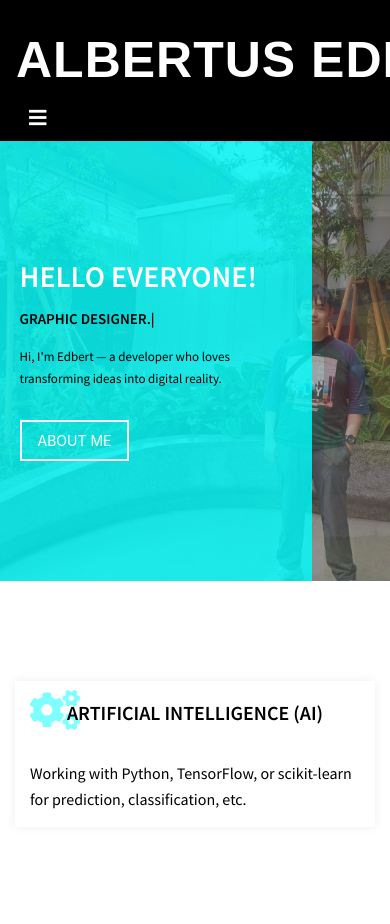
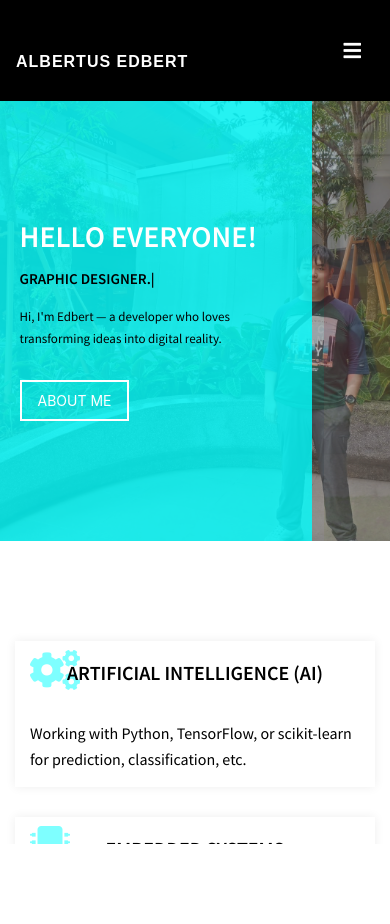
Before and after one commit to AlbertInEdbert/Portofolio_website, a plain HTML site: page index.html in a window 390 px wide. Drawn offline with Linux system fonts and the light colour scheme.

Commit message:
Fix navbar and mobile logo size

```diff
--- a/index.html
+++ b/index.html
@@ -40,7 +40,7 @@
             <div class="container">
                 <!-- Logo -->
                 <a class="navbar-brand logo" href="index.html">
-                    <a class="navbar-brand logo" href="index.html"><span>Albertus Edbert</span></a>
+                    <span>Albertus Edbert</span>
                 </a>
                 <!-- // Logo -->
 
--- a/style.css
+++ b/style.css
@@ -275,22 +275,24 @@ button:focus {
     }
 
     /* Reduce navbar title/logo size */
-    .navbar-brand.logo img {
-        max-height: 28px;
+    .navbar-brand.logo span {
+        font-size: 18px;
+        font-weight: 600;
     }
 }
 
-@media (max-width: 768px) {
-    .hero-content h2 {
-        font-size: 48px;
-    }
-}
 @media (max-width: 480px) {
     .hero-content h2 {
         font-size: 28px;
     }
+
     .hero-content p {
         font-size: 13px;
+    }
+
+    /* ✅ Even smaller logo text for very small screens */
+    .navbar-brand.logo span {
+        font-size: 16px;
     }
 }
 
```
